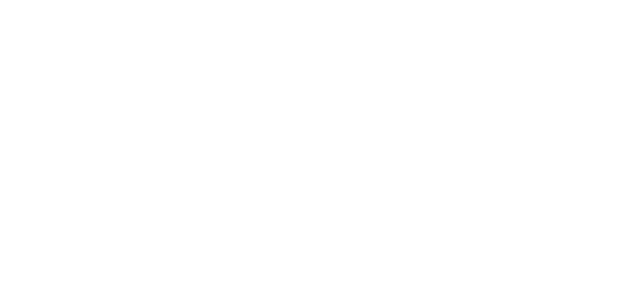
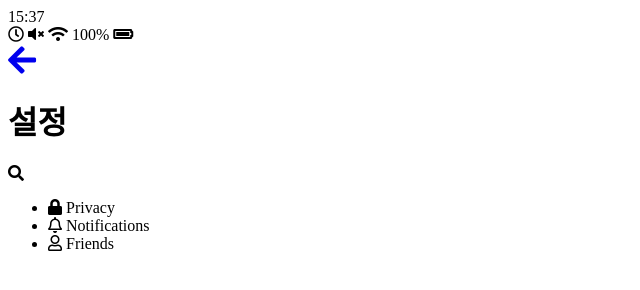
Before and after one commit to qkrjh0904/kakao-clone-v2.0, a plain HTML site: page settings.html in a window 1280 px wide. Shown: the whole page, without its empty margins (0-640 px from the left). Drawn offline with Linux system fonts and the light colour scheme.

Commit message:
Add Settings Screen Settings.html

```diff
--- a/settings.html
+++ b/settings.html
@@ -0,0 +1,57 @@
+<!DOCTYPE html>
+<html lang="en">
+<head>
+    <meta charset="UTF-8">
+    <meta name="viewport" content="width=device-width, initial-scale=1.0">
+    <meta http-equiv="X-UA-Compatible" content="ie=edge">
+    <link
+        rel="stylesheet"
+        href="https://use.fontawesome.com/releases/v5.8.2/css/all.css"
+        integrity="sha384-oS3vJWv+0UjzBfQzYUhtDYW+Pj2yciDJxpsK1OYPAYjqT085Qq/1cq5FLXAZQ7Ay"
+        crossorigin="anonymous"
+        >
+    <title>Settings | Kakao Clone</title>
+</head>
+<body>
+    <div class="status-bar">
+        <div class="status-bar__column">
+            <span class="status-bar__clock">15:37</span>
+        </div>
+        <div class="status-bar__column">
+            <i class="far fa-clock"></i>
+            <i class="fas fa-volume-mute"></i>
+            <i class="fas fa-wifi"></i>
+            <span class="status-bar__battery-level">100%</span>
+            <i class="fas fa-battery-full"></i>
+        </div>
+        <header class="header">
+            <div class="header__header-column">
+                    <a href="more.html" class="header__back-btn"><i class="fas fa-arrow-left fa-2x"></i></a>
+
+                <h1 class="header-title">설정</h1>
+            </div>
+            <div class="header__header-column">
+                <sapn class="header-icons"><i class="fas fa-search"></i></sapn>
+            </div>
+        </header>
+        <main class="settings">
+            <section class="settings__sections">
+                <ul class="settings__list">
+                    <li class="settings__setting">
+                        <span class="settings__icon"><i class="fas fa-lock"></i></span>
+                        <span class="settings__title">Privacy</span>
+                    </li>
+                    <li class="settings__setting">
+                        <span class="settings__icon"><i class="far fa-bell"></i></span>
+                        <span class="settings__title">Notifications</span>
+                    </li>
+                    <li class="settings__setting">
+                        <span class="settings__icon"><i class="far fa-user"></i></span>
+                        <span class="settings__title">Friends</span>
+                    </li>
+                </ul>
+            </section>
+        </main>
+    </div>
+</body>
+</html>
```
Also changed, not shown: more.html (+1 -1 lines).
